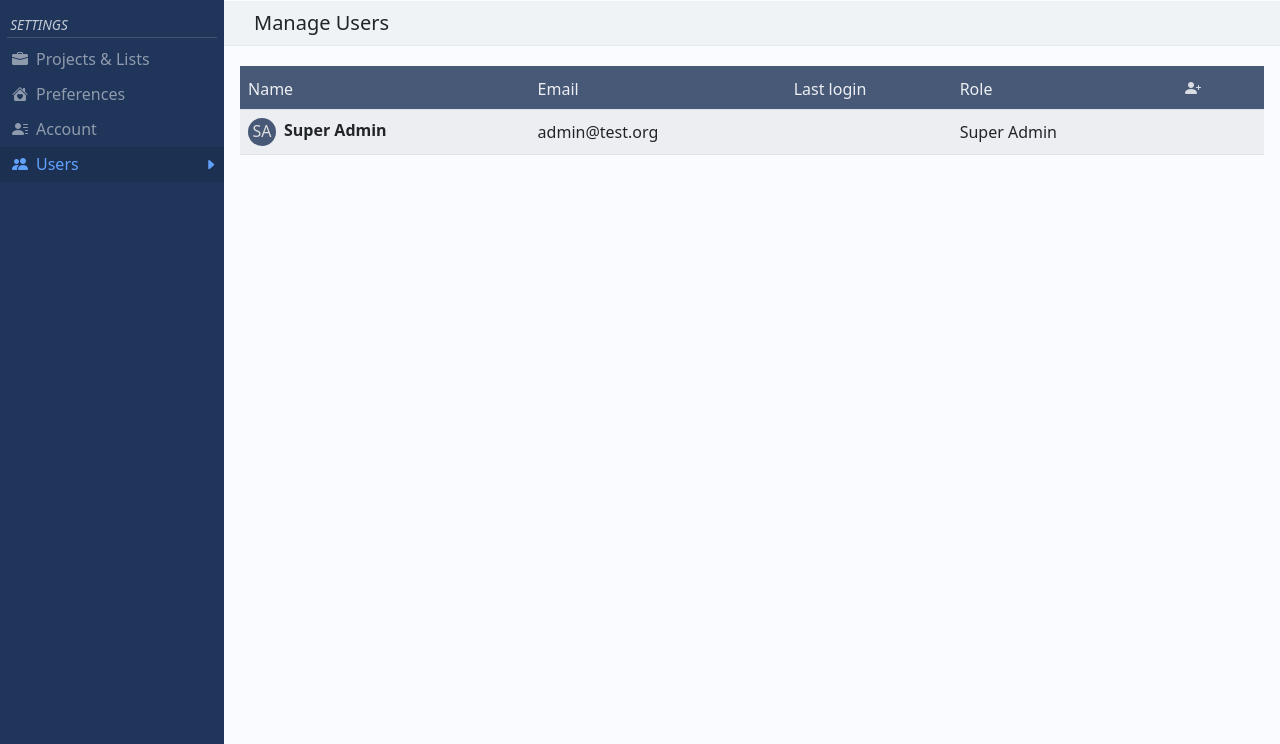
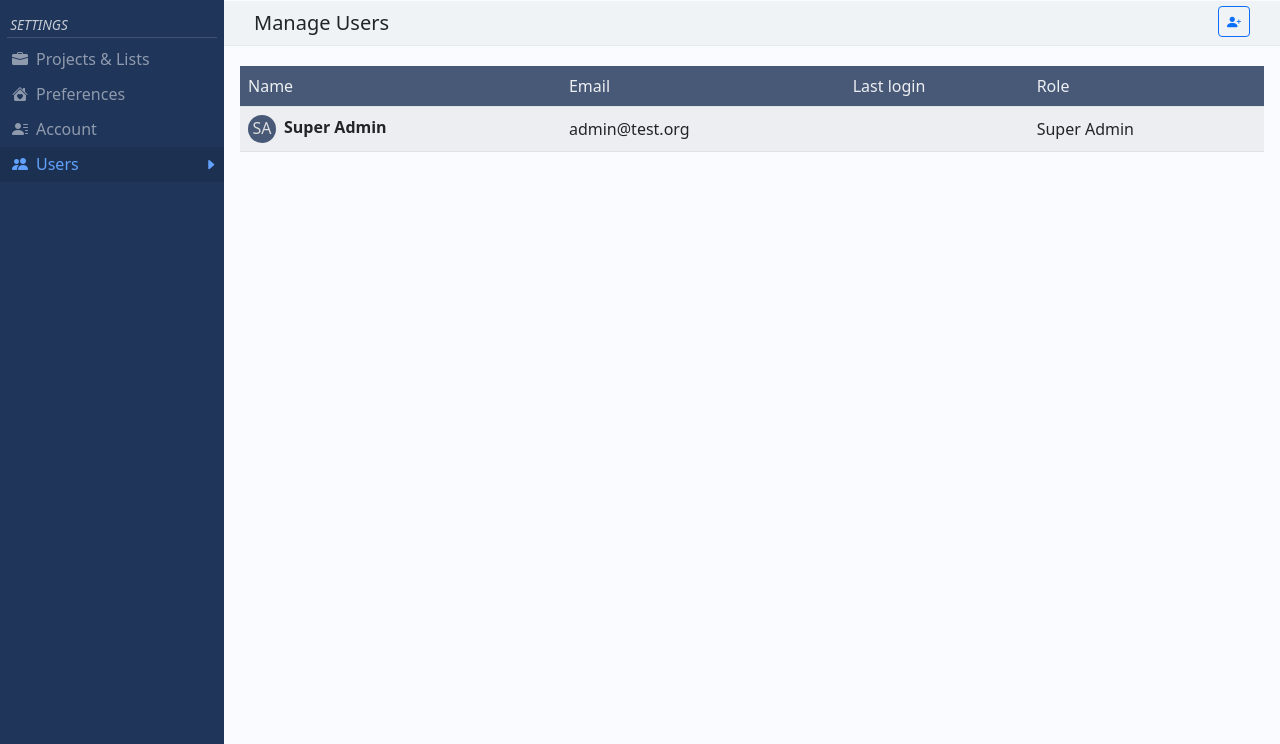
Before and after one commit to stanozr/taskfreak, a Flask app: page /settings/users in a window 1280 px wide. Shown: the part 56-800 px from the top of the page. Run offline with Flask 2, Linux system fonts and the light colour scheme; a user stored in the database is signed in; data comes from the database, SQL or seed files in the repository; some libraries are stand-ins or nearby versions.

Commit message:
User management: Moving add/edit/delete buttons

```diff
--- a/application/static/css/app.css
+++ b/application/static/css/app.css
@@ -174,6 +174,9 @@
   margin: -0.75em -0.8em 1em;
   font-weight: normal;
   border-bottom: 1px solid #e3e9ec;
+}
+.page-title .btn {
+  margin-top: -5px;
 }
 .btn-action {
   border: 0 none;
--- a/application/templates/settings_users.html
+++ b/application/templates/settings_users.html
@@ -2,7 +2,12 @@
 
 {% block content %}
 
-<h2 class="page-title">Manage Users</h2>
+<h2 class="page-title">
+  {% if g.user.roles > 2 %}
+  <button type="button" class="btn btn-outline-primary btn-sm float-end" data-bs-toggle="modal" data-bs-target="#editModal"><i class="bi bi-person-plus-fill"></i></button>
+  {% endif %}
+  Manage Users
+</h2>
 
 {% if data %}
 <table class="table table-freak table-striped table-hover">
@@ -11,12 +16,7 @@
           <th>Name</th>
           <th class="d-none d-lg-table-cell">Email</th>
           <th class="d-none d-md-table-cell">Last login</th>
-          <th class="d-none d-sm-table-cell">Role</th>
-          <th style="width:{% if g.user.roles > 3 %}100px{% else %}50px{% endif %}">
-            {% if g.user.roles > 2 %}
-            <button type="button" class="btn btn-link" data-bs-toggle="modal" data-bs-target="#editModal"><i class="bi bi-person-plus-fill"></i></button>
-            {% endif %}
-          </th>
+          <th>Role</th>
        </tr>
     </thead>
 
@@ -29,14 +29,14 @@
             </th>
             <td class="d-none d-lg-table-cell">{{ item.email }}</td>
             <td class="d-none d-md-table-cell">{{ item.lastlogin | user_time }}</td>
-            <td class="d-none d-sm-table-cell">{{ roles[item.roles] }}</td>
             <td>
-                {% if item.id != g.user.id and item.roles < g.user.roles %}
-                <button type="button" class="btn btn-link btn-edit"><i class="bi bi-pencil-fill"></i></button>
-                {% endif %}
-                {% if item.id != g.user.id and g.user.roles > 3 %}
-                <button type="button" class="btn btn-link btn-delete" data-action="/api/users/delete/{{ item.id }}"><i class="bi bi-trash"></i></button>
-                {% endif %}
+              {% if item.id != g.user.id and g.user.roles > 3 %}
+              <button type="button" class="btn btn-link btn-delete float-end" data-action="/api/users/delete/{{ item.id }}"><i class="bi bi-trash"></i></button>
+              {% endif %}
+              {% if item.id != g.user.id and item.roles < g.user.roles %}
+              <button type="button" class="btn btn-link btn-edit float-end"><i class="bi bi-pencil-fill"></i></button>
+              {% endif %}
+              {{ roles[item.roles] }}
             </td>
         </tr>
       {% endfor %}
```
